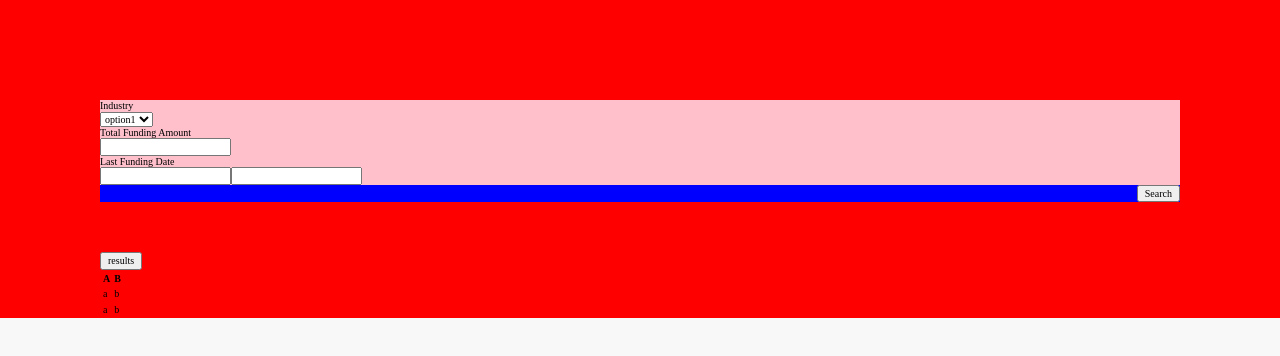
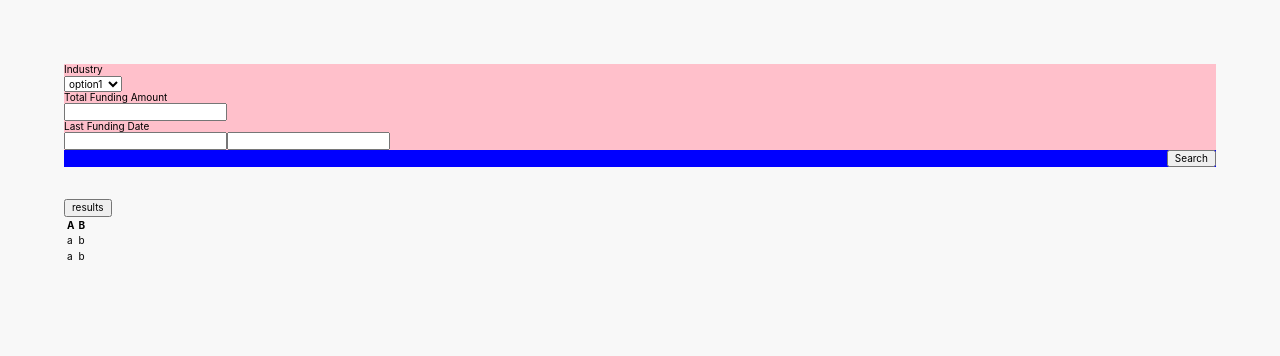
Before and after one commit to nryotaro/furry-doodle, a React (Create React App) app: page / in a window 1280 px wide. Shown: the top 356 px of the page. Built offline with nearby package versions, Linux system fonts and the light colour scheme.

Commit message:
Define the overall font-family.

```diff
--- a/src/App.scss
+++ b/src/App.scss
@@ -1,8 +1,7 @@
 .container {
-  padding: 10rem 10rem 0rem 10rem;
-  background-color: red;
+  padding: 64px;
   display: flex;
-  row-gap: 5rem;
+  row-gap: 32px;
   flex-direction: column;
 }
 /*
--- a/src/index.scss
+++ b/src/index.scss
@@ -4,4 +4,5 @@
 
 body {
   background-color: #F8F8F8;
+  font-family: -apple-system, BlinkMacSystemFont, "Segoe UI", Roboto, Oxygen-Sans, Ubuntu, Cantarell, "Helvetica Neue", sans-serif
 }
```
